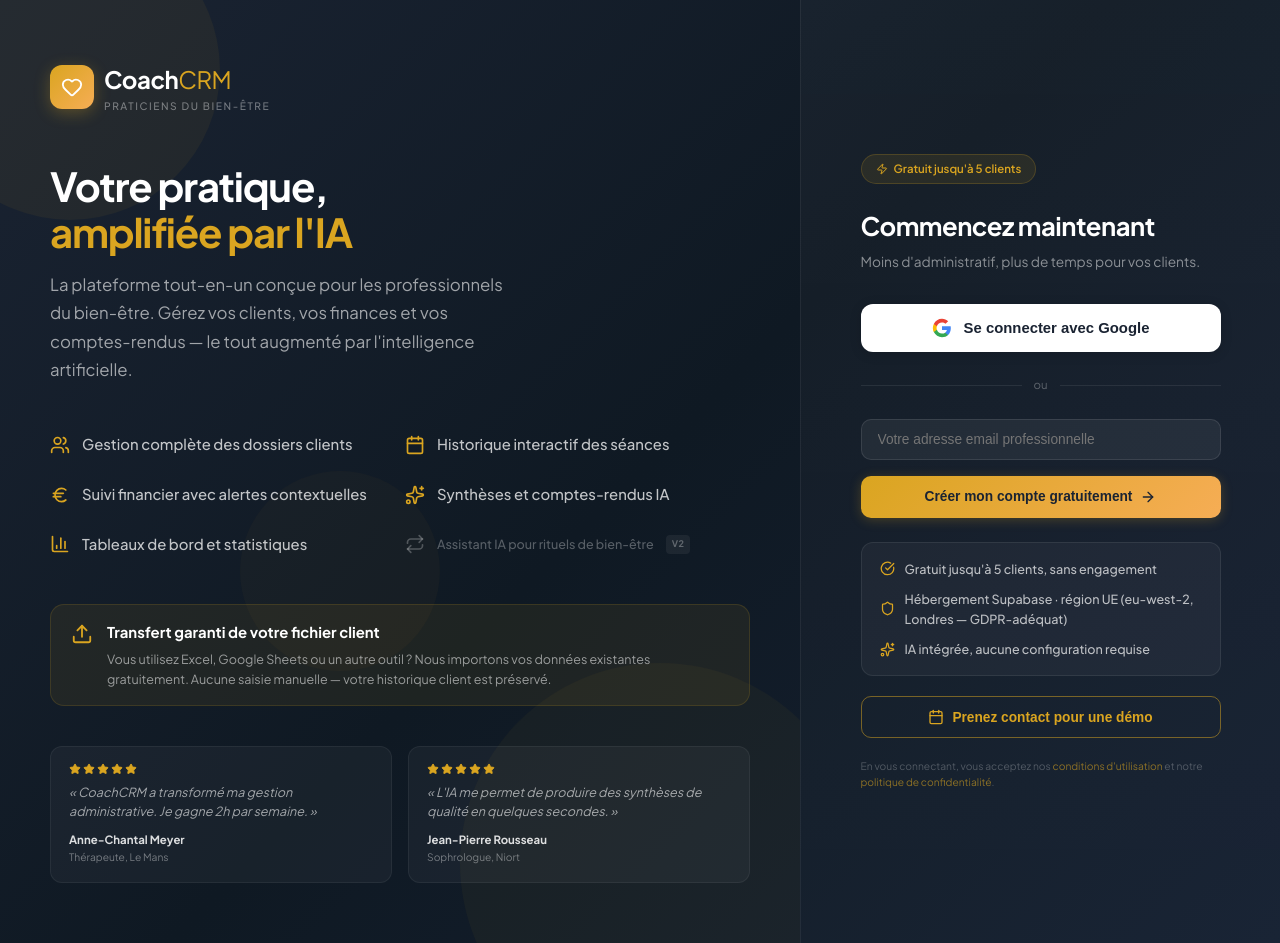
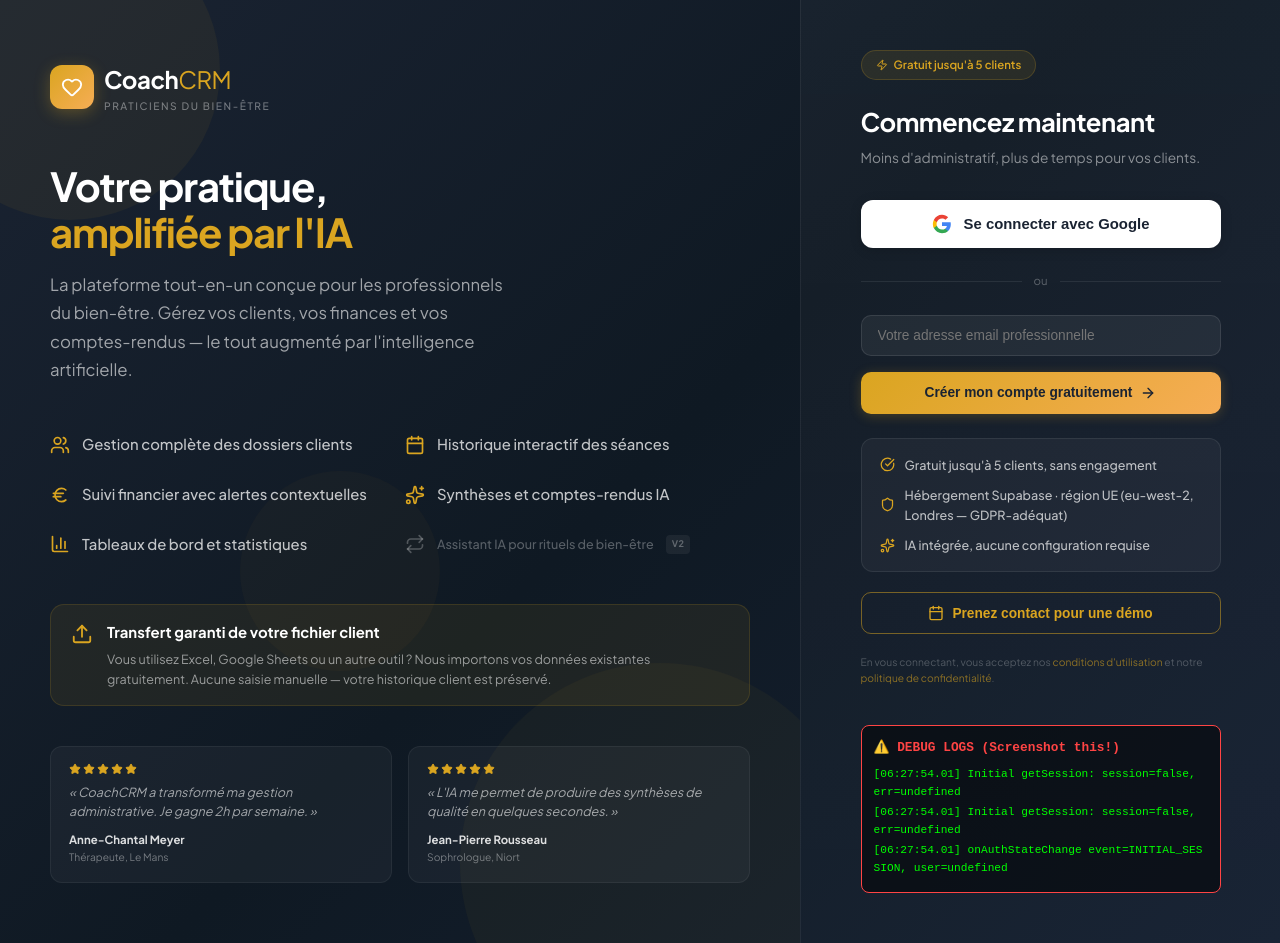
Before and after one commit to zamolxes7378/CoachCRM, a React (Vite) app: page / in a window 1280 px wide. Built offline with nearby package versions, Linux system fonts and the light colour scheme; no server answers.

Commit message:
chore(debug): add deep logging panel on login page to trace auth issues

```diff
--- a/src/App.jsx
+++ b/src/App.jsx
@@ -77,8 +77,19 @@
   const [authError, setAuthError] = useState(null)
   const [pendingEmail, setPendingEmail] = useState(null)
 
+  const [debugLogs, setDebugLogs] = useState([])
+  window.__DEBUG_LOGS__ = window.__DEBUG_LOGS__ || []
+  const logDebug = (msg) => {
+    const ts = new Date().toISOString().split('T')[1].slice(0, 11)
+    const entry = `[${ts}] ${msg}`
+    console.log(entry)
+    window.__DEBUG_LOGS__.push(entry)
+    setDebugLogs([...window.__DEBUG_LOGS__])
+  }
+
   // Sync Google user info to our users table
   async function syncUser(authUser) {
+    logDebug(`syncUser started for ${authUser?.email}`)
     if (!authUser) return null
     try {
       const meta = authUser.user_metadata || {}
@@ -90,10 +101,12 @@
 
       // ADMIN GUARANTEE: Force allow admins
       if (normalizedEmailTop === 'claudia@kotech.ai' || normalizedEmailTop === 'samuel@kotech.ai') {
+        logDebug(`Admin bypass Top for: ${normalizedEmailTop}`)
         allowed = true;
       }
 
       if (!allowed) {
+        logDebug(`Not allowed: ${authUser.email}`)
         // TODO: wire pending_invites when Track C lands the table
         console.info('[Auth] Non-allowlisted sign-in attempt:', authUser.email)
         setPendingEmail(authUser.email)
@@ -123,16 +136,20 @@
       }
 
       // 2. New user — default to therapist
+      logDebug(`Calling upsertUser for ${authUser.email}`)
       const dbUser = await upsertUser({
         id: authUser.id,
         name: meta.full_name || meta.name || authUser.email,
         email: authUser.email,
-        role: 'therapist',
+        role: 'therapist', // fallback, backend dictates real role
         photo_url: meta.avatar_url || meta.picture || null
       })
+      logDebug(`upsertUser success for ${authUser.email}`)
 
+      // If existing user had a role, keep it, otherwise set fallback
       return dbUser || { id: authUser.id, email: authUser.email, role: 'therapist' }
     } catch (err) {
+      logDebug(`[Auth] syncUser catch block: ${err.message || err}`)
       console.error('[Auth] Error synchronizing user:', err)
 
       const normalizedEmail = authUser?.email?.trim().toLowerCase()
@@ -181,6 +198,7 @@
 
     // Force session initialization to trigger code exchange/parsing
     supabase.auth.getSession().then(({ data: { session }, error }) => {
+      logDebug(`Initial getSession: session=${!!session}, err=${error?.message}`)
       if (error) {
         console.error('Initial getSession error:', error)
         setAuthError(`Erreur session: ${error.message}`)
@@ -189,12 +207,19 @@
 
     // Single auth state listener
     const { data: { subscription } } = supabase.auth.onAuthStateChange(async (event, session) => {
-      if (!mounted) return
+      logDebug(`onAuthStateChange event=${event}, user=${session?.user?.email}`)
+      if (!mounted) {
+        logDebug(`onAuthStateChange ignored: not mounted`)
+        return
+      }
 
       try {
         if ((event === 'SIGNED_IN' || event === 'INITIAL_SESSION') && session?.user) {
+          logDebug(`Calling syncUser...`)
           const dbUser = await syncUser(session.user)
+          logDebug(`syncUser returned: ${!!dbUser}`)
           if (mounted && dbUser) {
+            logDebug(`setUser called`)
             setUser(dbUser)
             const onboardingDone = localStorage.getItem('coachcrm_onboarding_done')
             if (!onboardingDone) setShowOnboarding(true)
@@ -262,6 +287,7 @@
           handleLogout={handleLogout}
           pendingEmail={pendingEmail}
           suspenseFallback={suspenseFallback}
+          debugLogs={debugLogs}
         />
       </BrowserRouter>
     </ErrorBoundary>
@@ -271,7 +297,7 @@
 const IDLE_TIMEOUT_MS = 30 * 60_000   // 30 minutes
 const IDLE_WARNING_MS = 2 * 60_000    // warn 2 minutes before logout
 
-function AppContent({ loading, user, authError, showOnboarding, setShowOnboarding, handleLogout, pendingEmail, suspenseFallback }) {
+function AppContent({ loading, user, authError, showOnboarding, setShowOnboarding, handleLogout, pendingEmail, suspenseFallback, debugLogs }) {
   const location = useLocation()
   const isPublicRoute = PUBLIC_ROUTES.includes(location.pathname)
 
@@ -352,7 +378,7 @@
   }
 
   if (!user) {
-    return <LoginPage error={authError} />
+    return <LoginPage error={authError} debugLogs={debugLogs} />
   }
 
   if (showOnboarding) {
--- a/src/pages/LoginPage.jsx
+++ b/src/pages/LoginPage.jsx
@@ -2,7 +2,7 @@
 import { supabase } from '../lib/supabase'
 import { useState } from 'react'
 
-export default function LoginPage({ error }) {
+export default function LoginPage({ error, debugLogs = [] }) {
   const [hoveredFeature, setHoveredFeature] = useState(null)
   const [loginError, setLoginError] = useState(null)
 
@@ -317,8 +317,22 @@
             En vous connectant, vous acceptez nos <a href="/cgu" style={{ color: 'rgba(218,165,32,0.6)' }}>conditions d'utilisation</a> et notre <a href="/confidentialite" style={{ color: 'rgba(218,165,32,0.6)' }}>politique de confidentialité</a>.
           </p>
 
-
-
+          {/* DEBUG LOGS */}
+          {debugLogs.length > 0 && (
+            <div style={{
+              marginTop: 40, padding: 12, background: 'rgba(0,0,0,0.5)',
+              border: '1px solid #ff4444', borderRadius: 8,
+              textAlign: 'left', overflowX: 'auto', maxWidth: '100%',
+              fontSize: '0.7rem', color: '#00ff00', fontFamily: 'monospace'
+            }}>
+              <h4 style={{ color: '#ff4444', margin: '0 0 8px 0', fontSize: '0.8rem' }}>⚠️ DEBUG LOGS (Screenshot this!)</h4>
+              {debugLogs.map((log, idx) => (
+                <div key={idx} style={{ whiteSpace: 'pre-wrap', wordBreak: 'break-all', marginBottom: 2 }}>
+                  {log}
+                </div>
+              ))}
+            </div>
+          )}
         </div>
       </div>
     </div>
```
